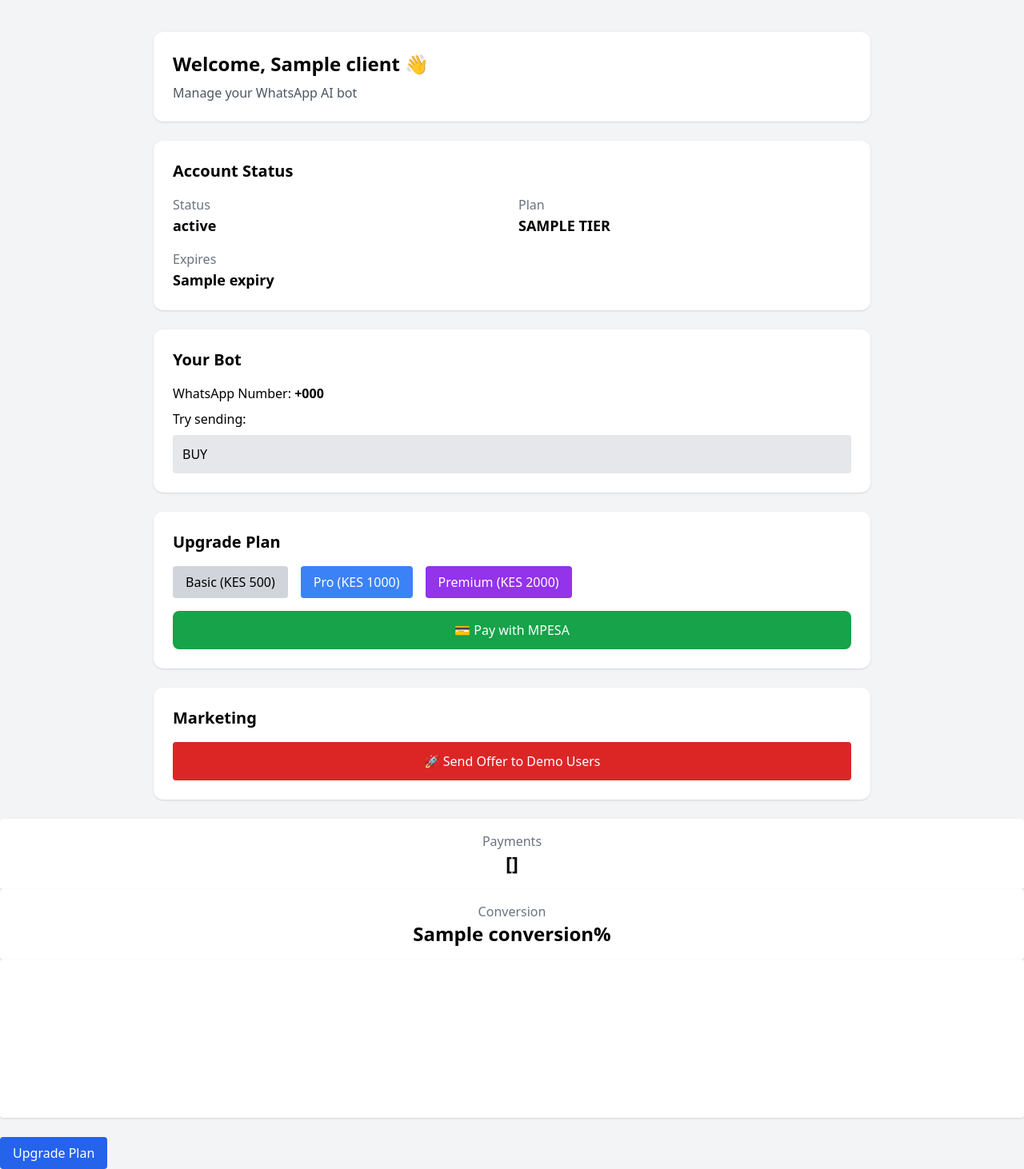
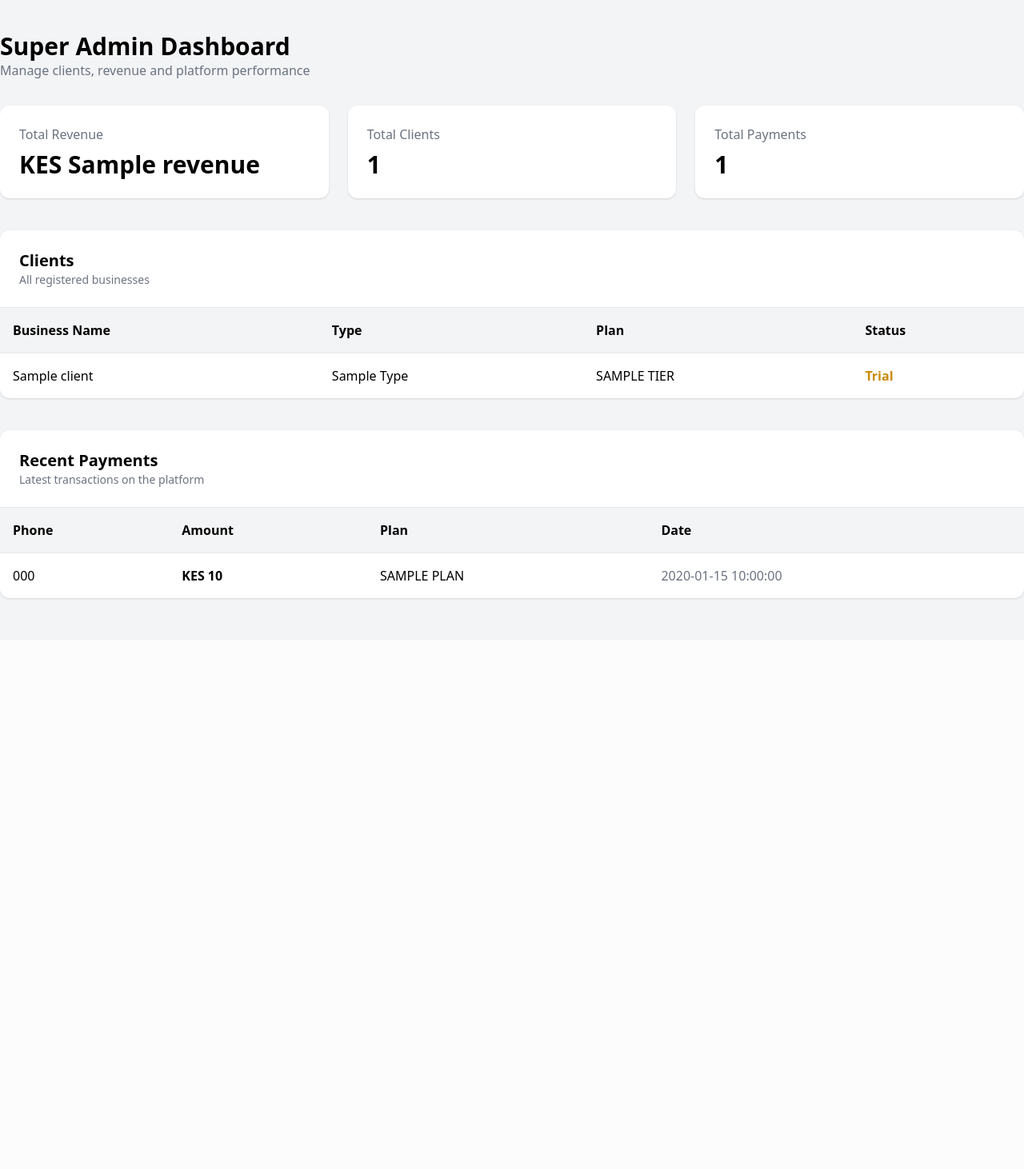
Before and after one commit to rachaelwanja/whatsapp-ai-bot-254, a Flask app: template templates/dashboard.html in a window 1280 px wide. Shown: the whole page at 80% size. After the commit the page ends 750 px from the top, so only its background shows below. Run offline with Flask 3, Linux system fonts and the light colour scheme; the template is opened without the code that fills it: most values are stand-ins (such as "Sample title", 1, 10 or a date in 2020); a map, chart or similar area stays blank; some libraries are stand-ins or nearby versions.

Commit message:
Update dashboard.html

```diff
--- a/templates/dashboard.html
+++ b/templates/dashboard.html
@@ -1,221 +1,159 @@
 <!DOCTYPE html>
 <html>
 <head>
-    <title>Dashboard - FlowAI</title>
+    <title>Super Admin - FlowAI</title>
     <script src="https://cdn.tailwindcss.com"></script>
 </head>
 
 <body class="bg-gray-100 font-sans">
 
-<div class="max-w-4xl mx-auto mt-10">
+<div class="max-w-7xl mx-auto mt-10">
 
     <!-- HEADER -->
-    <div class="bg-white p-6 rounded-xl shadow mb-6">
-        <h2 class="text-2xl font-bold mb-2">
-            Welcome, {{ client.name }} 👋
-        </h2>
-
-        <p class="text-gray-600">
-            Manage your WhatsApp AI bot
+    <div class="mb-8">
+        <h1 class="text-3xl font-bold">
+            Super Admin Dashboard
+        </h1>
+        <p class="text-gray-500">
+            Manage clients, revenue and platform performance
         </p>
     </div>
 
-    <!-- STATUS CARD -->
-    <div class="bg-white p-6 rounded-xl shadow mb-6">
+    <!-- STATS -->
+    <div class="grid grid-cols-3 gap-6 mb-10">
 
-        <h3 class="text-xl font-bold mb-4">Account Status</h3>
+        <div class="bg-white p-6 rounded-xl shadow">
+            <p class="text-gray-500">Total Revenue</p>
+            <h2 class="text-3xl font-bold mt-2">
+                KES {{ revenue }}
+            </h2>
+        </div>
 
-        <div class="grid grid-cols-2 gap-4">
+        <div class="bg-white p-6 rounded-xl shadow">
+            <p class="text-gray-500">Total Clients</p>
+            <h2 class="text-3xl font-bold mt-2">
+                {{ total_clients }}
+            </h2>
+        </div>
 
-            <div>
-                <p class="text-gray-500">Status</p>
-                <p class="font-bold text-lg">{{ status }}</p>
-            </div>
-
-            <div>
-                <p class="text-gray-500">Plan</p>
-                <p class="font-bold text-lg uppercase">{{ client.tier }}</p>
-            </div>
-
-            <div>
-                <p class="text-gray-500">Expires</p>
-                <p class="font-bold text-lg">{{ client.expiry }}</p>
-            </div>
-
+        <div class="bg-white p-6 rounded-xl shadow">
+            <p class="text-gray-500">Total Payments</p>
+            <h2 class="text-3xl font-bold mt-2">
+                {{ payments|length }}
+            </h2>
         </div>
 
     </div>
 
-    <!-- BOT INFO -->
-    <div class="bg-white p-6 rounded-xl shadow mb-6">
+    <!-- CLIENTS SECTION -->
+    <div class="bg-white rounded-xl shadow mb-10">
 
-        <h3 class="text-xl font-bold mb-4">Your Bot</h3>
+        <div class="p-6 border-b">
+            <h2 class="text-xl font-bold">Clients</h2>
+            <p class="text-gray-500 text-sm">All registered businesses</p>
+        </div>
 
-        <p class="mb-2">
-            WhatsApp Number:
-            <b>+{{ client.phones[0] }}</b>
-        </p>
+        <table class="w-full text-left">
 
-        <p class="mb-2">
-            Try sending:
-        </p>
+            <thead class="bg-gray-100">
+                <tr>
+                    <th class="p-4">Business Name</th>
+                    <th class="p-4">Type</th>
+                    <th class="p-4">Plan</th>
+                    <th class="p-4">Status</th>
+                </tr>
+            </thead>
 
-        <div class="bg-gray-200 p-3 rounded">
-            BUY
-        </div>
+            <tbody>
+
+                {% for key, c in clients.items() %}
+                <tr class="border-t hover:bg-gray-50">
+
+                    <td class="p-4 font-medium">{{ c.name }}</td>
+
+                    <td class="p-4 capitalize">
+                        {{ c.type }}
+                    </td>
+
+                    <td class="p-4 uppercase">
+                        {{ c.tier }}
+                    </td>
+
+                    <td class="p-4">
+                        {% if c.plan == "paid" %}
+                            <span class="text-green-600 font-semibold">Active</span>
+                        {% elif c.plan == "expired" %}
+                            <span class="text-red-600 font-semibold">Expired</span>
+                        {% else %}
+                            <span class="text-yellow-600 font-semibold">Trial</span>
+                        {% endif %}
+                    </td>
+
+                </tr>
+                {% endfor %}
+
+            </tbody>
+
+        </table>
 
     </div>
 
-    <!-- PRICING ACTION -->
-    <div class="bg-white p-6 rounded-xl shadow mb-6">
+    <!-- PAYMENTS SECTION -->
+    <div class="bg-white rounded-xl shadow">
 
-        <h3 class="text-xl font-bold mb-4">Upgrade Plan</h3>
-
-        <div class="flex gap-4">
-
-            <button onclick="selectPlan('basic')"
-                class="bg-gray-300 px-4 py-2 rounded">
-                Basic (KES 500)
-            </button>
-
-            <button onclick="selectPlan('pro')"
-                class="bg-blue-500 text-white px-4 py-2 rounded">
-                Pro (KES 1000)
-            </button>
-
-            <button onclick="selectPlan('premium')"
-                class="bg-purple-600 text-white px-4 py-2 rounded">
-                Premium (KES 2000)
-            </button>
-
+        <div class="p-6 border-b">
+            <h2 class="text-xl font-bold">Recent Payments</h2>
+            <p class="text-gray-500 text-sm">Latest transactions on the platform</p>
         </div>
 
-        <button onclick="payNow()"
-            class="mt-4 bg-green-600 text-white px-6 py-3 rounded-lg w-full">
-            💳 Pay with MPESA
-        </button>
+        <table class="w-full text-left">
 
-    </div>
+            <thead class="bg-gray-100">
+                <tr>
+                    <th class="p-4">Phone</th>
+                    <th class="p-4">Amount</th>
+                    <th class="p-4">Plan</th>
+                    <th class="p-4">Date</th>
+                </tr>
+            </thead>
 
-    <!-- MARKETING -->
-    <div class="bg-white p-6 rounded-xl shadow mb-6">
+            <tbody>
 
-        <h3 class="text-xl font-bold mb-4">Marketing</h3>
+                {% for p in payments %}
+                <tr class="border-t hover:bg-gray-50">
 
-        <button onclick="sendBroadcast()"
-            class="bg-red-600 text-white px-6 py-3 rounded w-full">
-            🚀 Send Offer to Demo Users
-        </button>
+                    <td class="p-4">{{ p.phone }}</td>
+
+                    <td class="p-4 font-semibold">
+                        KES {{ p.amount }}
+                    </td>
+
+                    <td class="p-4 uppercase">
+                        {{ p.plan }}
+                    </td>
+
+                    <td class="p-4 text-gray-500">
+                        {{ p.time }}
+                    </td>
+
+                </tr>
+                {% endfor %}
+
+                {% if payments|length == 0 %}
+                <tr>
+                    <td colspan="4" class="p-6 text-center text-gray-500">
+                        No payments yet
+                    </td>
+                </tr>
+                {% endif %}
+
+            </tbody>
+
+        </table>
 
     </div>
 
 </div>
 
-<!-- SCRIPTS -->
-<script>
-
-function selectPlan(plan) {
-
-    fetch("/set_plan", {
-        method: "POST",
-        headers: {
-            "Content-Type": "application/json"
-        },
-        body: JSON.stringify({plan: plan})
-    })
-    .then(res => res.json())
-    .then(() => {
-        alert("Plan selected: " + plan.toUpperCase());
-    });
-}
-
-function payNow() {
-
-    fetch("/pay", {
-        method: "POST"
-    })
-    .then(res => res.json())
-    .then(data => {
-        alert(data.message);
-    });
-}
-
-function sendBroadcast() {
-
-    const message = `🔥 Limited Offer!
-
-Get your WhatsApp AI bot today 🚀
-
-💰 Starting from KES 500
-
-👉 https://whatsapp-ai-bot-254-1.onrender.com/signup`;
-
-    fetch("/broadcast", {
-        method: "POST",
-        headers: {
-            "Content-Type": "application/json"
-        },
-        body: JSON.stringify({message: message})
-    })
-    .then(res => res.json())
-    .then(data => {
-        alert("Sent to " + data.users + " users 🚀");
-    });
-
-}
-
-</script>
-
 </body>
 </html>
-
-<div class="bg-white p-4 rounded shadow text-center">
-<h3 class="text-gray-500">Payments</h3>
-<p class="text-2xl font-bold">{{ analytics.payments }}</p>
-</div>
-
-<div class="bg-white p-4 rounded shadow text-center">
-<h3 class="text-gray-500">Conversion</h3>
-<p class="text-2xl font-bold">{{ analytics.conversion }}%</p>
-</div>
-
-</div>
-
-<!-- CHART -->
-<div class="bg-white p-6 rounded shadow mb-6">
-<canvas id="chart"></canvas>
-</div>
-
-<!-- ACTIONS -->
-<div class="flex gap-4">
-<a href="/pricing" class="bg-blue-600 text-white px-4 py-2 rounded">
-Upgrade Plan
-</a>
-</div>
-
-</div>
-
-<script>
-function pay(){
- fetch("/pay",{method:"POST"})
- .then(r=>r.json())
- .then(d=>alert(d.message))
-}
-
-// Chart
-new Chart(document.getElementById("chart"),{
- type:"bar",
- data:{
-  labels:["Leads","Payments"],
-  datasets:[{
-   data:[
-    {{ analytics.leads }},
-    {{ analytics.payments }}
-   ]
-  }]
- }
-})
-</script>
-
-</body>
-</html>
```
